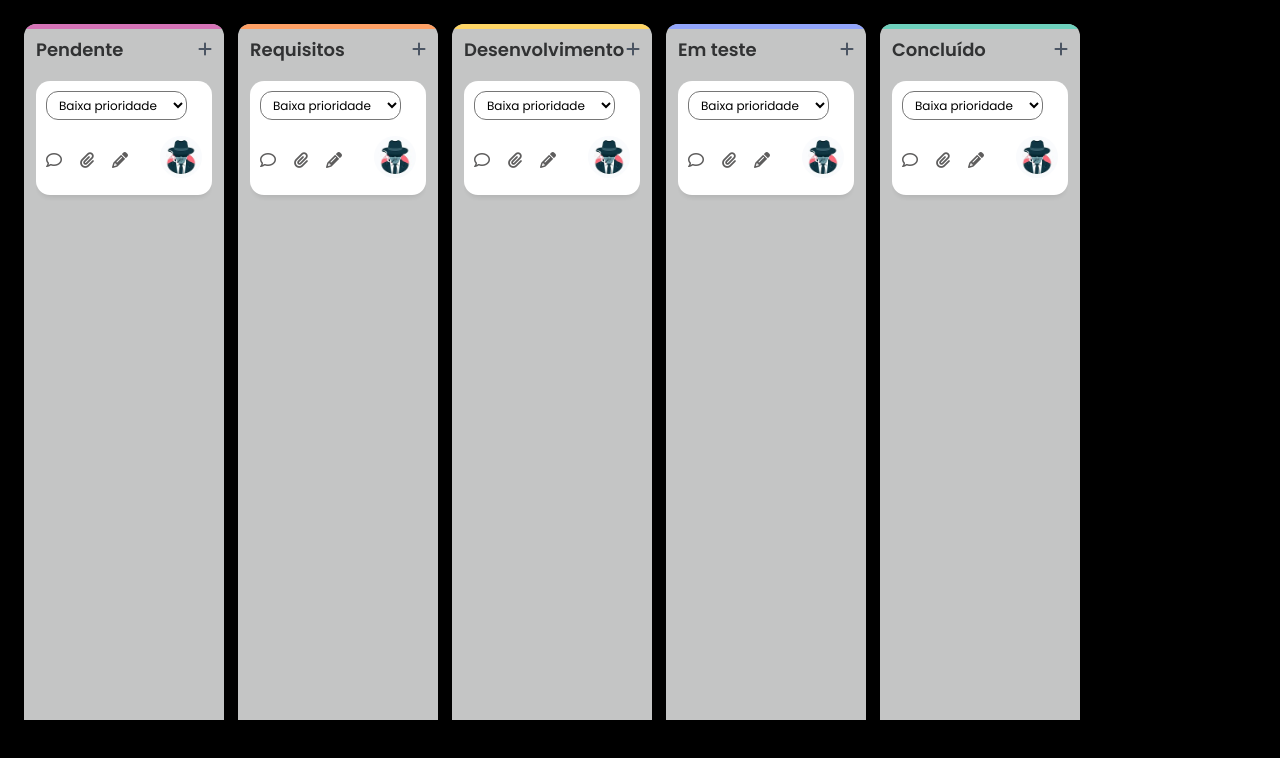
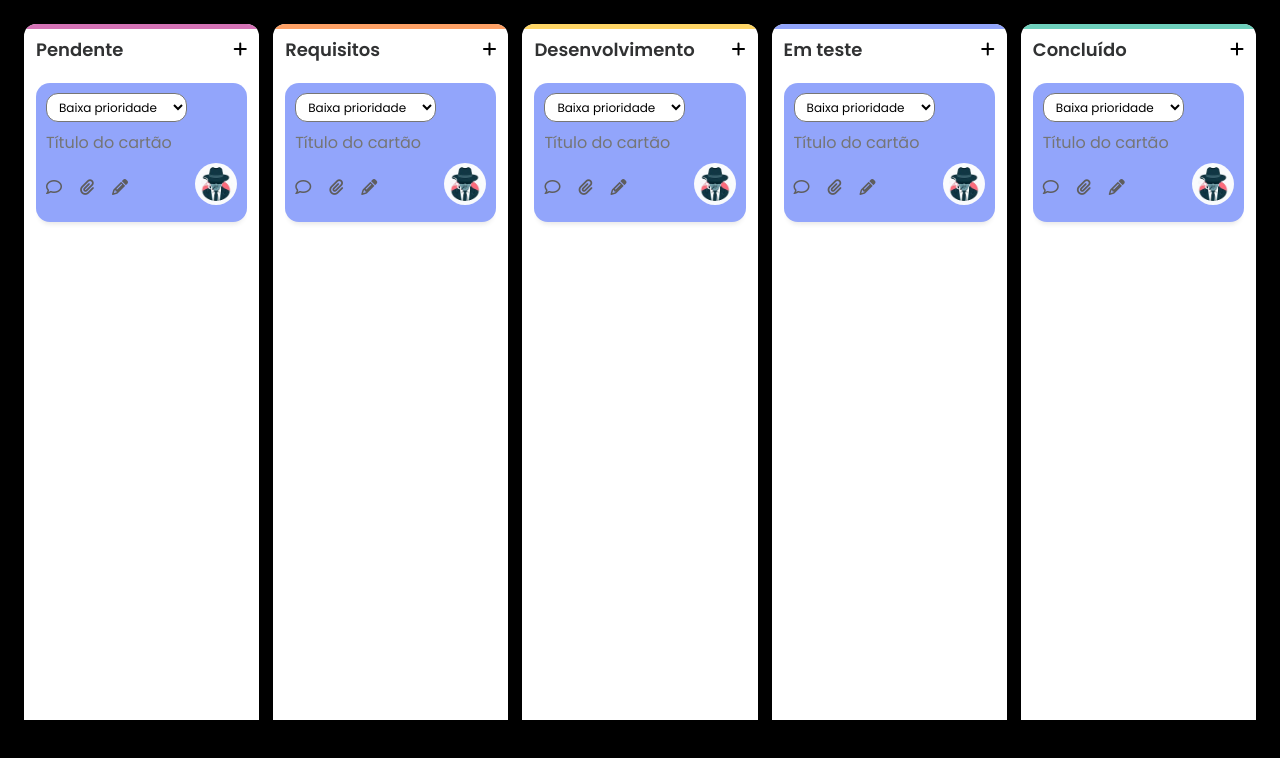
Before and after one commit to hada97/kanban, a browser extension: page index.html in a window 1280 px wide. Drawn offline with Linux system fonts and the light colour scheme.

Commit message:
add edicao de titulo direto no card

```diff
--- a/index.html
+++ b/index.html
@@ -1,10 +1,16 @@
 <!DOCTYPE html>
 <html lang="pt-BR">
   <head>
-    <meta charset="UTF-8">
-    <meta name="viewport" content="width=device-width, initial-scale=1.0">
-    <link rel="stylesheet" href="styles.css">
-    <link rel="stylesheet" href="https://cdnjs.cloudflare.com/ajax/libs/font-awesome/6.6.0/css/all.min.css" integrity="sha512-Kc323vGBEqzTmouAECnVceyQqyqdsSiqLQISBL29aUW4U/M7pSPA/gEUZQqv1cwx4OnYxTxve5UMg5GT6L4JJg==" crossorigin="anonymous" referrerpolicy="no-referrer" />
+    <meta charset="UTF-8" />
+    <meta name="viewport" content="width=device-width, initial-scale=1.0" />
+    <link rel="stylesheet" href="styles.css" />
+    <link
+      rel="stylesheet"
+      href="https://cdnjs.cloudflare.com/ajax/libs/font-awesome/6.6.0/css/all.min.css"
+      integrity="sha512-Kc323vGBEqzTmouAECnVceyQqyqdsSiqLQISBL29aUW4U/M7pSPA/gEUZQqv1cwx4OnYxTxve5UMg5GT6L4JJg=="
+      crossorigin="anonymous"
+      referrerpolicy="no-referrer"
+    />
 
     <title>Kanban</title>
   </head>
@@ -13,9 +19,7 @@
       <!-- COLUMN 1 -->
       <div class="kanban-column" data-id="1">
         <div class="kanban-title">
-                <h2>
-                    Pendente
-                </h2>
+          <h2>Pendente</h2>
 
           <button class="add-card">
             <i class="fa-solid fa-plus"></i>
@@ -30,26 +34,24 @@
               <option value="high">Alta prioridade</option>
             </select>
 
-                    <p class="card-title"></p> <!-- Conteúdo da tag <p> removido -->
+            <input
+              type="text"
+              class="card-title"
+              maxlength="50"
+              placeholder="Título do cartão"
+            />
 
             <div class="card-infos">
               <div class="card-icons">
-                            <p>
-                                <i class="fa-regular fa-comment"></i>
-
-                            </p>
-
-                            <p>
-                                <i class="fa-solid fa-paperclip"></i>
-
-                            </p>
+                <p><i class="fa-regular fa-comment"></i></p>
+                <p><i class="fa-solid fa-paperclip"></i></p>
                 <button class="edit-card" aria-label="Editar cartão">
                   <i class="fa-solid fa-pencil"></i>
-                            </button> <!-- Botão de edição -->
+                </button>
+                <!-- Botão de edição -->
               </div>
-
               <div class="user">
-                            <img src="av.jpg" alt="">
+                <img src="av.jpg" alt="" />
               </div>
             </div>
           </div>
@@ -59,9 +61,7 @@
       <!-- COLUMN 2 -->
       <div class="kanban-column" data-id="2">
         <div class="kanban-title">
-                <h2>
-                    Requisitos
-                </h2>
+          <h2>Requisitos</h2>
 
           <button class="add-card">
             <i class="fa-solid fa-plus"></i>
@@ -76,26 +76,24 @@
               <option value="high">Alta prioridade</option>
             </select>
 
-                    <p class="card-title"></p> <!-- Conteúdo da tag <p> removido -->
+            <input
+              type="text"
+              class="card-title"
+              maxlength="50"
+              placeholder="Título do cartão"
+            />
 
             <div class="card-infos">
               <div class="card-icons">
-                            <p>
-                                <i class="fa-regular fa-comment"></i>
-
-                            </p>
-
-                            <p>
-                                <i class="fa-solid fa-paperclip"></i>
-
-                            </p>
+                <p><i class="fa-regular fa-comment"></i></p>
+                <p><i class="fa-solid fa-paperclip"></i></p>
                 <button class="edit-card" aria-label="Editar cartão">
                   <i class="fa-solid fa-pencil"></i>
-                            </button> <!-- Botão de edição -->
+                </button>
+                <!-- Botão de edição -->
               </div>
-
               <div class="user">
-                            <img src="av.jpg" alt="">
+                <img src="av.jpg" alt="" />
               </div>
             </div>
           </div>
@@ -105,9 +103,7 @@
       <!-- COLUMN 3 -->
       <div class="kanban-column" data-id="3">
         <div class="kanban-title">
-                <h2>
-                    Desenvolvimento
-                </h2>
+          <h2>Desenvolvimento</h2>
 
           <button class="add-card">
             <i class="fa-solid fa-plus"></i>
@@ -122,26 +118,24 @@
               <option value="high">Alta prioridade</option>
             </select>
 
-                    <p class="card-title"></p> <!-- Conteúdo da tag <p> removido -->
+            <input
+              type="text"
+              class="card-title"
+              maxlength="50"
+              placeholder="Título do cartão"
+            />
 
             <div class="card-infos">
               <div class="card-icons">
-                            <p>
-                                <i class="fa-regular fa-comment"></i>
-
-                            </p>
-
-                            <p>
-                                <i class="fa-solid fa-paperclip"></i>
-
-                            </p>
+                <p><i class="fa-regular fa-comment"></i></p>
+                <p><i class="fa-solid fa-paperclip"></i></p>
                 <button class="edit-card" aria-label="Editar cartão">
                   <i class="fa-solid fa-pencil"></i>
-                            </button> <!-- Botão de edição -->
+                </button>
+                <!-- Botão de edição -->
               </div>
-
               <div class="user">
-                            <img src="av.jpg" alt="">
+                <img src="av.jpg" alt="" />
               </div>
             </div>
           </div>
@@ -151,9 +145,7 @@
       <!-- COLUMN 4 -->
       <div class="kanban-column" data-id="4">
         <div class="kanban-title">
-                <h2>
-                    Em teste
-                </h2>
+          <h2>Em teste</h2>
 
           <button class="add-card">
             <i class="fa-solid fa-plus"></i>
@@ -168,26 +160,24 @@
               <option value="high">Alta prioridade</option>
             </select>
 
-                    <p class="card-title"></p> <!-- Conteúdo da tag <p> removido -->
+            <input
+              type="text"
+              class="card-title"
+              maxlength="50"
+              placeholder="Título do cartão"
+            />
 
             <div class="card-infos">
               <div class="card-icons">
-                            <p>
-                                <i class="fa-regular fa-comment"></i>
-
-                            </p>
-
-                            <p>
-                                <i class="fa-solid fa-paperclip"></i>
-
-                            </p>
+                <p><i class="fa-regular fa-comment"></i></p>
+                <p><i class="fa-solid fa-paperclip"></i></p>
                 <button class="edit-card" aria-label="Editar cartão">
                   <i class="fa-solid fa-pencil"></i>
-                            </button> <!-- Botão de edição -->
+                </button>
+                <!-- Botão de edição -->
               </div>
-
               <div class="user">
-                            <img src="av.jpg" alt="">
+                <img src="av.jpg" alt="" />
               </div>
             </div>
           </div>
@@ -197,9 +187,7 @@
       <!-- COLUMN 5 -->
       <div class="kanban-column" data-id="5">
         <div class="kanban-title">
-                <h2>
-                    Concluído
-                </h2>
+          <h2>Concluído</h2>
 
           <button class="add-card">
             <i class="fa-solid fa-plus"></i>
@@ -214,26 +202,24 @@
               <option value="high">Alta prioridade</option>
             </select>
 
-                    <p class="card-title"></p> <!-- Conteúdo da tag <p> removido -->
+            <input
+              type="text"
+              class="card-title"
+              maxlength="50"
+              placeholder="Título do cartão"
+            />
 
             <div class="card-infos">
               <div class="card-icons">
-                            <p>
-                                <i class="fa-regular fa-comment"></i>
-
-                            </p>
-
-                            <p>
-                                <i class="fa-solid fa-paperclip"></i>
-
-                            </p>
+                <p><i class="fa-regular fa-comment"></i></p>
+                <p><i class="fa-solid fa-paperclip"></i></p>
                 <button class="edit-card" aria-label="Editar cartão">
                   <i class="fa-solid fa-pencil"></i>
-                            </button> <!-- Botão de edição -->
+                </button>
+                <!-- Botão de edição -->
               </div>
-
               <div class="user">
-                            <img src="av.jpg" alt="">
+                <img src="av.jpg" alt="" />
               </div>
             </div>
           </div>
--- a/script.js
+++ b/script.js
@@ -54,7 +54,10 @@ document.querySelectorAll('.kanban-cards').forEach(column => {
     });
 });
 
-// Adiciona o evento para criar novos cartões, com o botão de edição e select de prioridade
+
+
+
+// Adiciona o evento para criar novos cartões
 document.querySelectorAll('.add-card').forEach(button => {
     button.addEventListener('click', function() {
         const column = this.closest('.kanban-column');
@@ -69,7 +72,7 @@ document.querySelectorAll('.add-card').forEach(button => {
                 <option value="medium">Média prioridade</option>
                 <option value="high">Alta prioridade</option>
             </select>
-            <p class="card-title">Título da nova tarefa</p>
+            <input type="text" class="card-title" maxlength="20" placeholder="Digite o título" />
             <div class="card-infos">
                 <div class="card-icons">
                     <p>
--- a/styles.css
+++ b/styles.css
@@ -30,16 +30,17 @@ body {
 .kanban-column {
   display: flex;
   flex-direction: column;
-  gap: 18px;
+  gap: 20px;
   height: 100%;
   overflow-y: auto;
-  background-color: #c4c5c5;
+  background-color: #ffffff;
   border-radius: 12px;
   box-shadow: 0px 10px 15px -3px rgba(0, 0, 0, 0.1);
   padding: 12px;
   overflow: hidden;
   position: relative;
-  min-width: 200px;
+  min-width: 220px;
+  max-width: 250px;
   min-height: 800px;
 }
 
@@ -84,7 +85,7 @@ body {
 }
 
 .add-card {
-  color: #4b5563;
+  color: #000000;
   font-size: 16px;
   background-color: transparent;
   cursor: pointer;
@@ -113,12 +114,11 @@ body {
   display: flex;
   flex-direction: column;
   gap: 8px;
-  background-color: #ffffff;
+  background-color: #92a5fb;
   border-radius: 14px;
   padding: 10px;
   box-shadow: 0px 5px 5px -3px rgba(0, 0, 0, 0.1);
-  cursor: pointer;
-  color: #000000;
+
 }
 
 select {
@@ -156,10 +156,6 @@ select {
   opacity: 0.5;
 }
 
-.cards-hover {
-  background-color: #eaeffa;
-  border-radius: 8px;
-}
 
 *::-webkit-scrollbar {
   width: 8px;
@@ -175,10 +171,7 @@ select {
   border-radius: 20px;
 }
 
-.kanban-card:hover {
-  background-color: #f5f5f5;
-  box-shadow: 0px 8px 10px -4px rgba(0, 0, 0, 0.2);
-}
+=
 
 @media (max-width: 768px) {
   .kanban {
@@ -194,3 +187,27 @@ select {
 .kanban-card.dragging {
   opacity: 0.5;
 }
+
+.card-title {
+  border: none;
+  background: transparent;
+  width: 100%; /* ou o tamanho que preferir */
+  font-size: 16px; /* ajuste conforme necessário */
+  outline: none; /* remove o contorno do input ao focar */
+}
+
+
+
+.comments.hidden {
+  display: none;
+}
+
+.comments{
+  display: flex;
+  flex-direction: column;
+  gap: 8px;
+  background-color: #92a5fb;
+  border-radius: 14px;
+  padding: 10px;
+  box-shadow: 0px 5px 5px -3px rgba(0, 0, 0, 0.1);
+}
```
Lines whose indentation alone changed are shown as unchanged.
